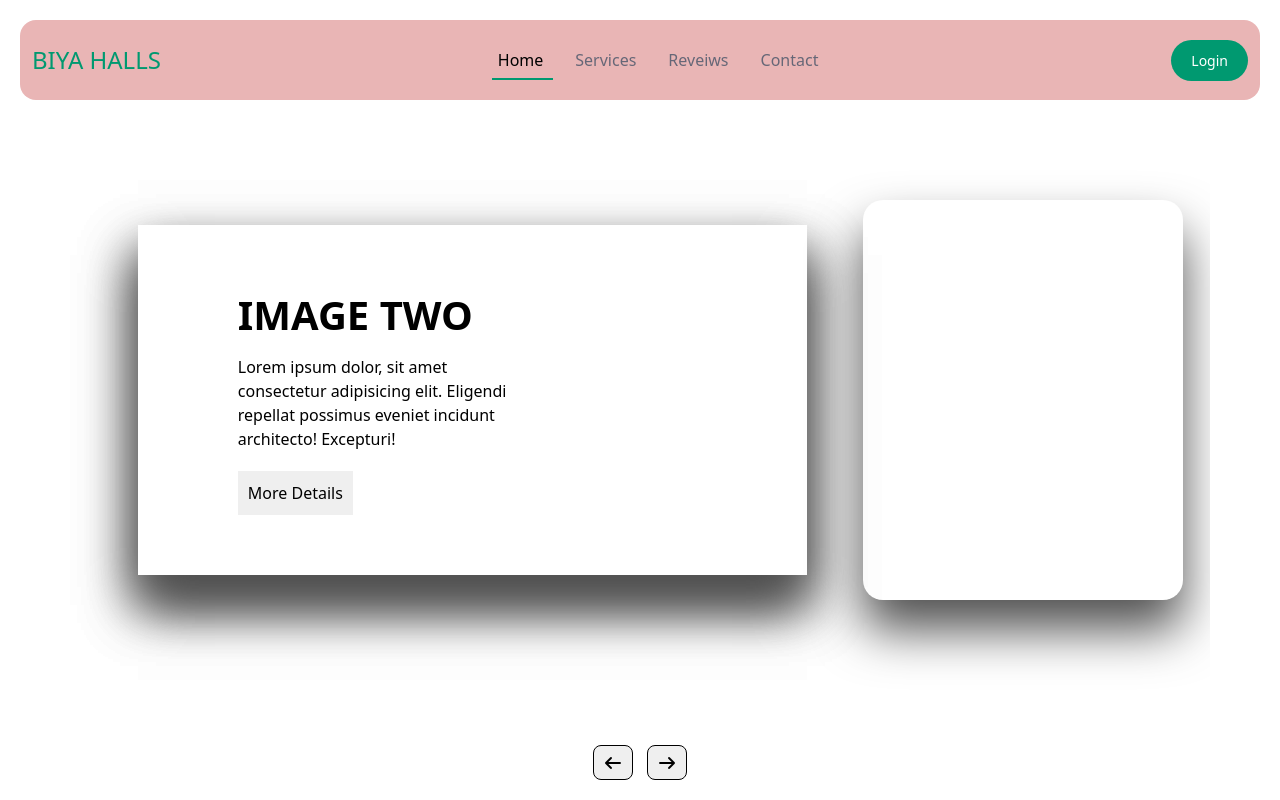
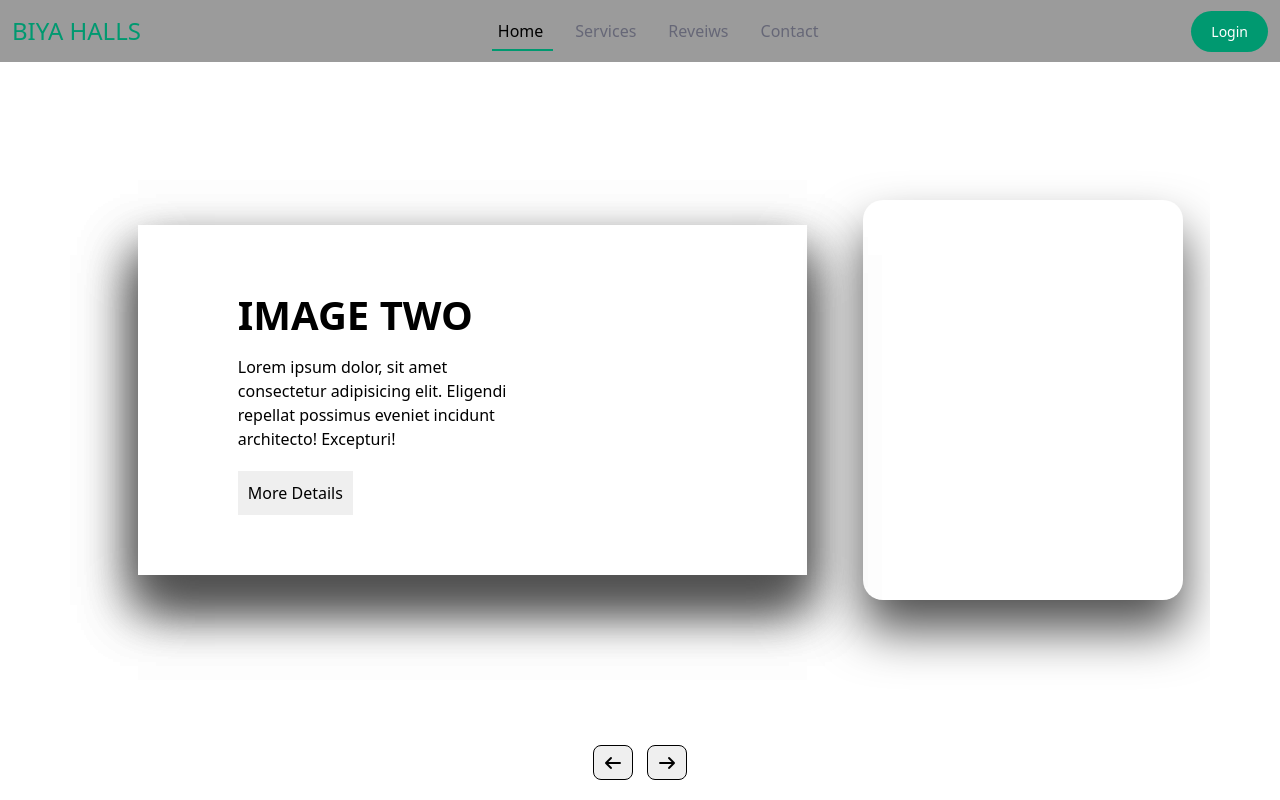
Before and after one commit to 07-muhammad/iV-Project, a plain HTML site: page index.html in a window 1280 px wide. Drawn offline with nearby package versions, Linux system fonts and the light colour scheme.

Commit message:
small changes in code

```diff
--- a/style.css
+++ b/style.css
@@ -24,11 +24,7 @@ body {
 /* Navbar Styling */
 
 .navbar {
-  background-color: #e9b5b5 !important;
-  height: 80px !important;
-  margin: 20px !important;
-  border-radius: 16px;
-  padding: 0.5rem;
+  background-color: #9b9b9b !important;
 }
 
 /* Styling Of Login Button */
@@ -108,7 +104,7 @@ body {
   overflow-x: hidden;
 }
 
-.slide{
+.slide {
   position: relative;
   width: 100%;
   height: 100%;
@@ -184,28 +180,28 @@ body {
   animation: animate 1s ease-in-out 0.6s 1 forwards;
 }
 
-@keyframes animate{
-    from{
+@keyframes animate {
+  from {
     opacity: 0;
     transform: translate(0, 100px);
     filter: blur(33px);
   }
 
-    to{
+  to {
     opacity: 1;
     transform: translate(0);
     filter: blur(0);
   }
 }
 
-.button{
+.button {
   width: 100%;
   text-align: center;
   position: absolute;
   bottom: 20px;
 }
 
-.button button{
+.button button {
   width: 40px;
   height: 35px;
   border-radius: 8px;
@@ -216,7 +212,7 @@ body {
   transition: 0.3s;
 }
 
-.button button:hover{
+.button button:hover {
   background: #ababab;
   color: #fff;
 }
```
Lines whose indentation alone changed are shown as unchanged.
